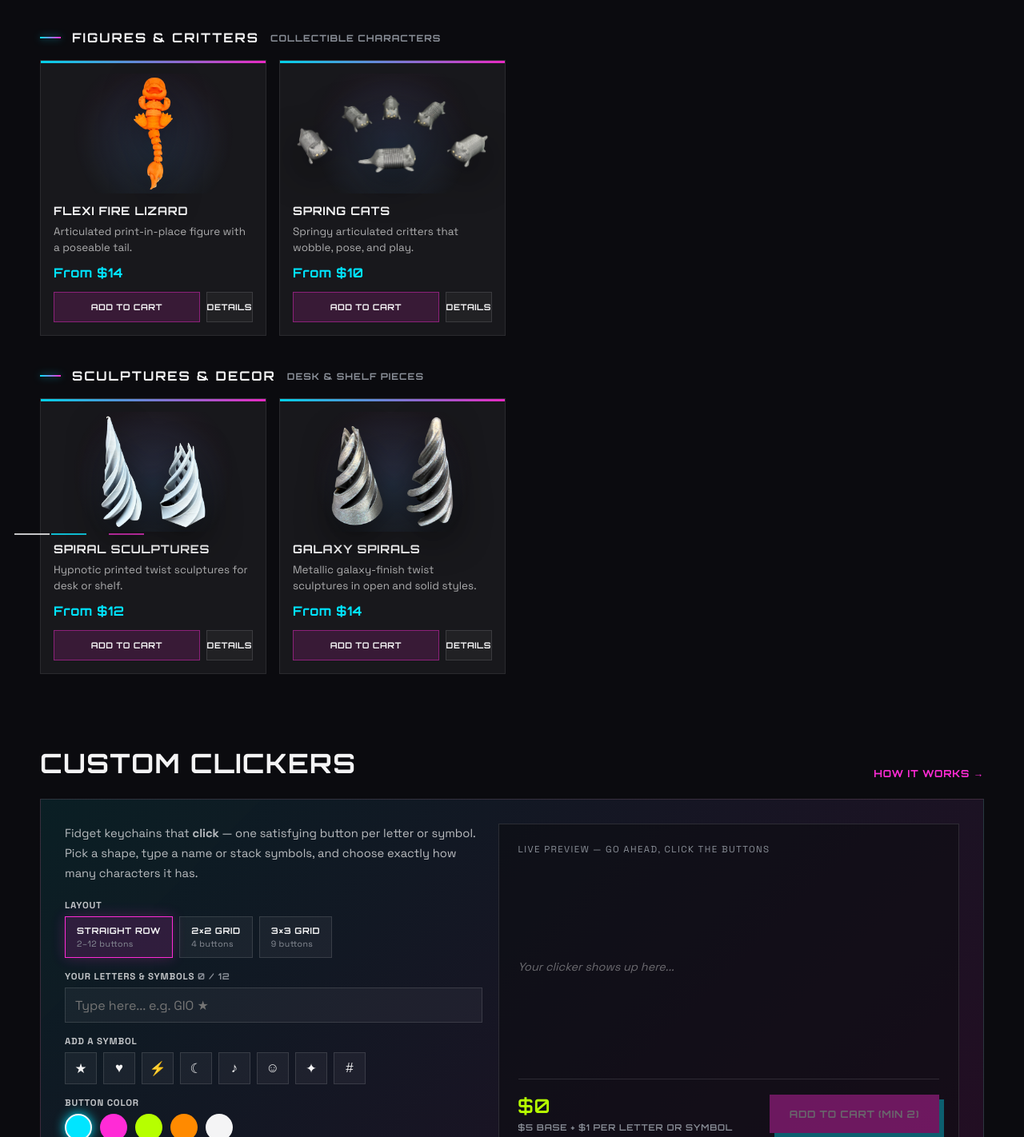
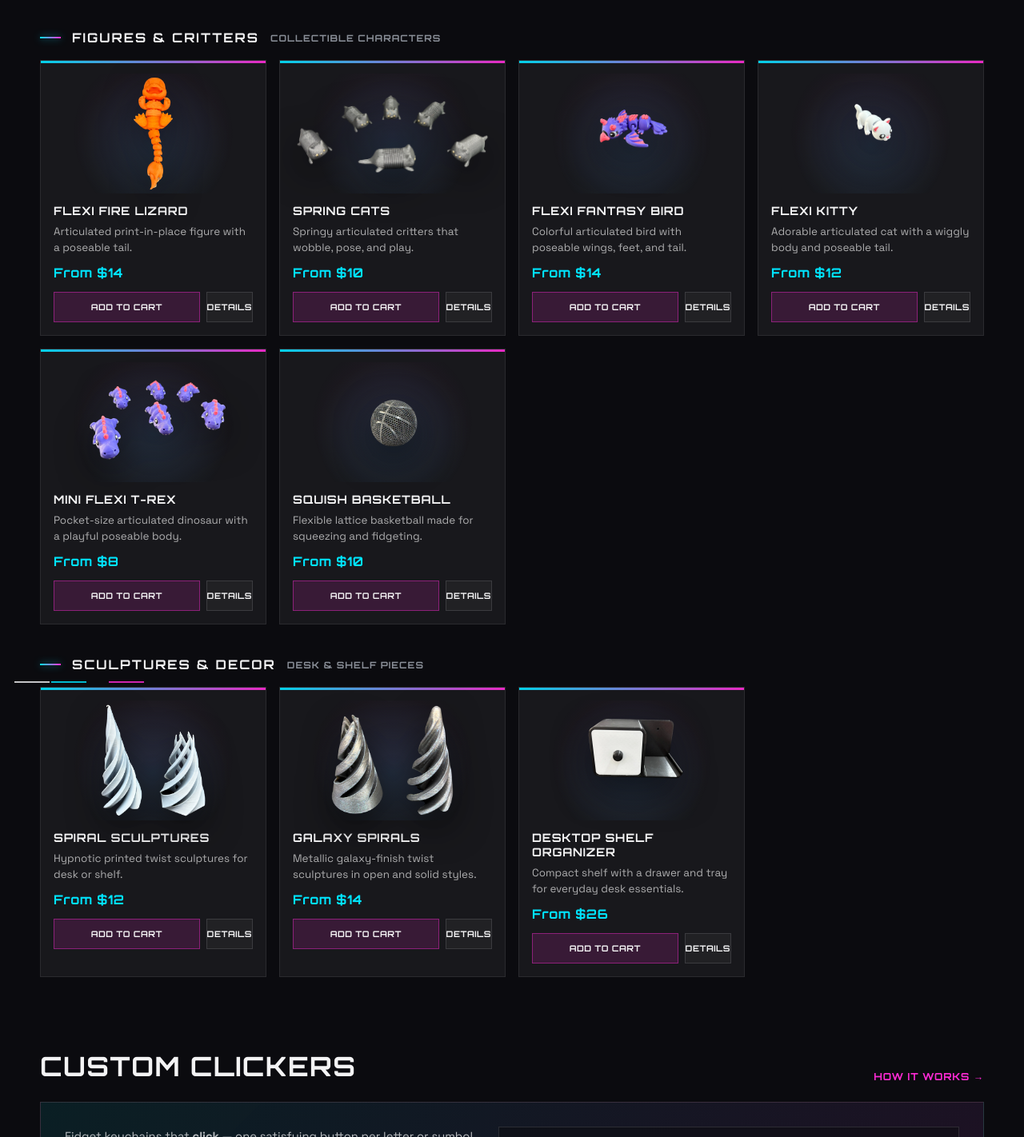
Before and after one commit to gio1880/3d-print-small-buisness, a plain HTML site: page index.html in a window 1280 px wide. Shown: the part 1677-3099 px from the top of the page at 80% size. Drawn offline with Linux system fonts and the light colour scheme.

Commit message:
Add five new products to storefront

```diff
--- a/index.html
+++ b/index.html
@@ -1628,6 +1628,58 @@
           </div>
         </article>
 
+        <article class="card">
+          <div class="product-img">
+            <img class="product-photo" loading="lazy" src="assets/prod-flexi-bird.webp" alt="Purple and pink articulated fantasy bird 3D print" />
+          </div>
+          <h3>Flexi Fantasy Bird</h3>
+          <p>Colorful articulated bird with poseable wings, feet, and tail.</p>
+          <div class="price">From $14</div>
+          <div class="card-actions">
+            <button class="mini-btn add" type="button" data-add-to-cart data-name="Flexi Fantasy Bird" data-price="14">Add to Cart</button>
+            <button class="mini-btn" type="button" data-details="Flexi Fantasy Bird">Details</button>
+          </div>
+        </article>
+
+        <article class="card">
+          <div class="product-img">
+            <img class="product-photo" loading="lazy" src="assets/prod-flexi-cat.webp" alt="White and pink articulated flexi cat 3D print" />
+          </div>
+          <h3>Flexi Kitty</h3>
+          <p>Adorable articulated cat with a wiggly body and poseable tail.</p>
+          <div class="price">From $12</div>
+          <div class="card-actions">
+            <button class="mini-btn add" type="button" data-add-to-cart data-name="Flexi Kitty" data-price="12">Add to Cart</button>
+            <button class="mini-btn" type="button" data-details="Flexi Kitty">Details</button>
+          </div>
+        </article>
+
+        <article class="card">
+          <div class="product-img">
+            <img class="product-photo" loading="lazy" src="assets/prod-mini-trex.webp" alt="Purple and pink mini articulated T-Rex 3D prints" />
+          </div>
+          <h3>Mini Flexi T-Rex</h3>
+          <p>Pocket-size articulated dinosaur with a playful poseable body.</p>
+          <div class="price">From $8</div>
+          <div class="card-actions">
+            <button class="mini-btn add" type="button" data-add-to-cart data-name="Mini Flexi T-Rex" data-price="8">Add to Cart</button>
+            <button class="mini-btn" type="button" data-details="Mini Flexi T-Rex">Details</button>
+          </div>
+        </article>
+
+        <article class="card">
+          <div class="product-img">
+            <img class="product-photo" loading="lazy" src="assets/prod-squish-basketball.webp" alt="Flexible black and silver basketball fidget 3D print" />
+          </div>
+          <h3>Squish Basketball</h3>
+          <p>Flexible lattice basketball made for squeezing and fidgeting.</p>
+          <div class="price">From $10</div>
+          <div class="card-actions">
+            <button class="mini-btn add" type="button" data-add-to-cart data-name="Squish Basketball" data-price="10">Add to Cart</button>
+            <button class="mini-btn" type="button" data-details="Squish Basketball">Details</button>
+          </div>
+        </article>
+
       </div>
 
       <h3 class="cat-head">Sculptures &amp; Decor <span>desk &amp; shelf pieces</span></h3>
@@ -1656,6 +1708,19 @@
           <div class="card-actions">
             <button class="mini-btn add" type="button" data-add-to-cart data-name="Galaxy Spirals" data-price="14">Add to Cart</button>
             <button class="mini-btn" type="button" data-details="Galaxy Spirals">Details</button>
+          </div>
+        </article>
+
+        <article class="card">
+          <div class="product-img">
+            <img class="product-photo" loading="lazy" src="assets/prod-desk-shelf.webp" alt="Black and white desktop shelf organizer with drawer 3D print" />
+          </div>
+          <h3>Desktop Shelf Organizer</h3>
+          <p>Compact shelf with a drawer and tray for everyday desk essentials.</p>
+          <div class="price">From $26</div>
+          <div class="card-actions">
+            <button class="mini-btn add" type="button" data-add-to-cart data-name="Desktop Shelf Organizer" data-price="26">Add to Cart</button>
+            <button class="mini-btn" type="button" data-details="Desktop Shelf Organizer">Details</button>
           </div>
         </article>
 
```
Also changed, not shown: PRODUCTS/small cat.png (added), assets/prod-desk-shelf.webp (added), assets/prod-flexi-bird.webp (added), assets/prod-flexi-cat.webp (added), assets/prod-mini-trex.webp (added), assets/prod-squish-basketball.webp (added), 4 other files.
